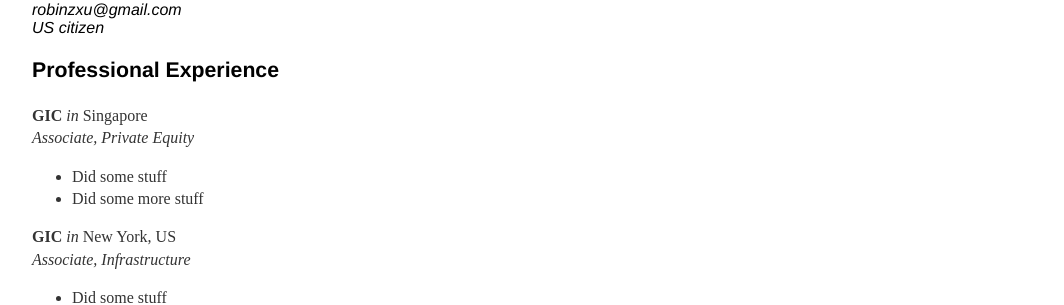
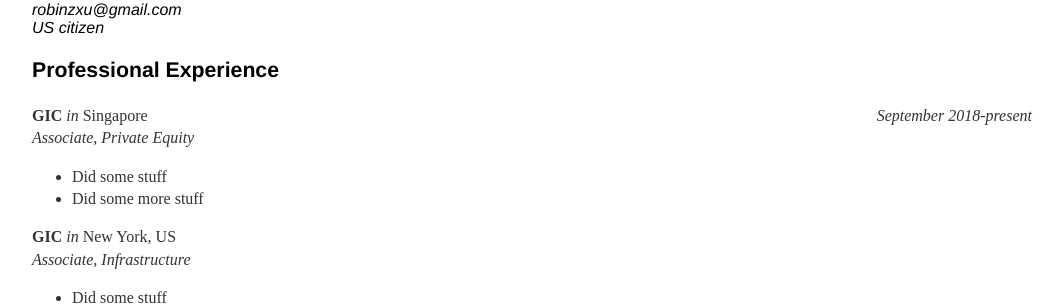
Before and after one commit to robinzxu/robinzxu.github.io, a Jekyll site: the page built from cv/index.html, in a window 1280 px wide. Shown: the part 163-468 px from the top of the page, without its empty margins (108-1172 px from the left). Built offline with Jekyll 4.4.1, drawn with Linux system fonts in a browser that asks for light colours.

Commit message:
Update index.html

```diff
--- a/cv/index.html
+++ b/cv/index.html
@@ -17,6 +17,7 @@
 
 <h3>Professional Experience</h3>
 	<p>
+	<i style="float:right;">September 2018-present</i>
 	<b>GIC</b> <i>in</i> Singapore<br>
 	<i>Associate, Private Equity</i>
 	<ul>
```
